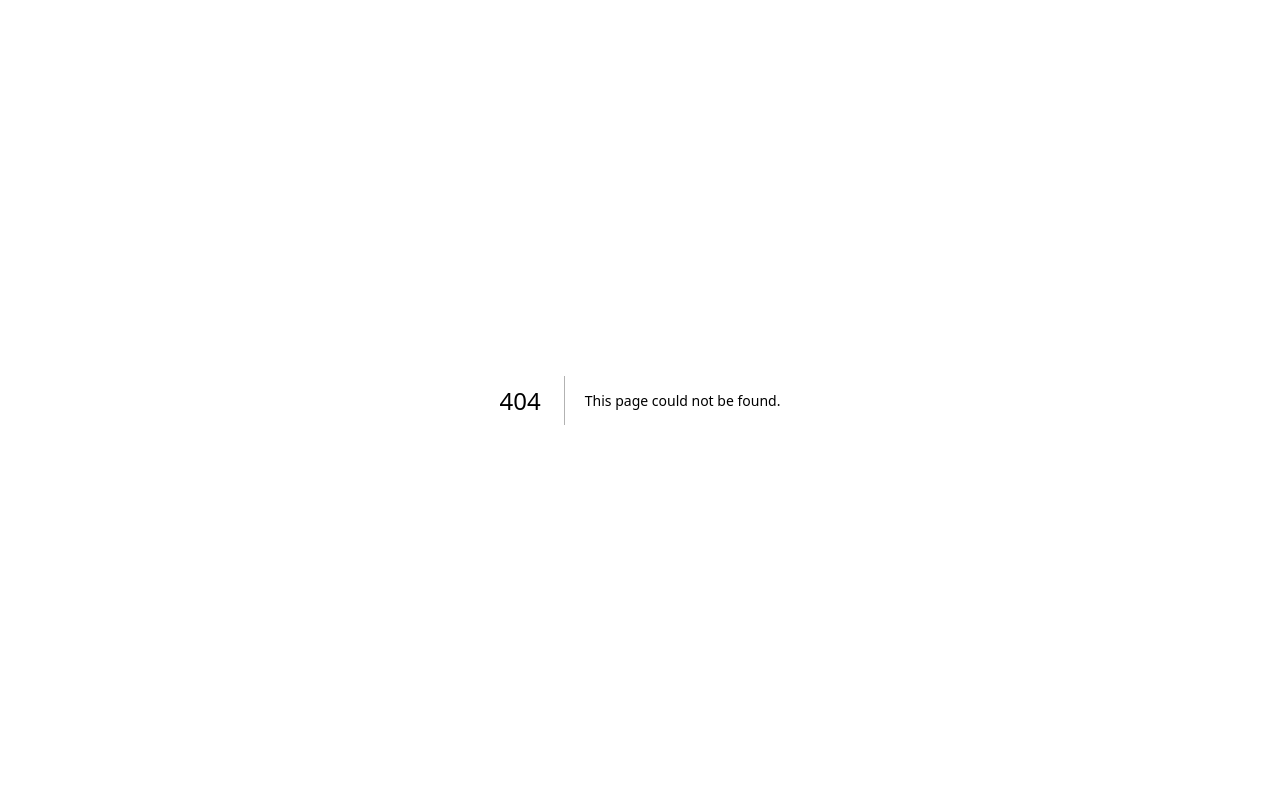
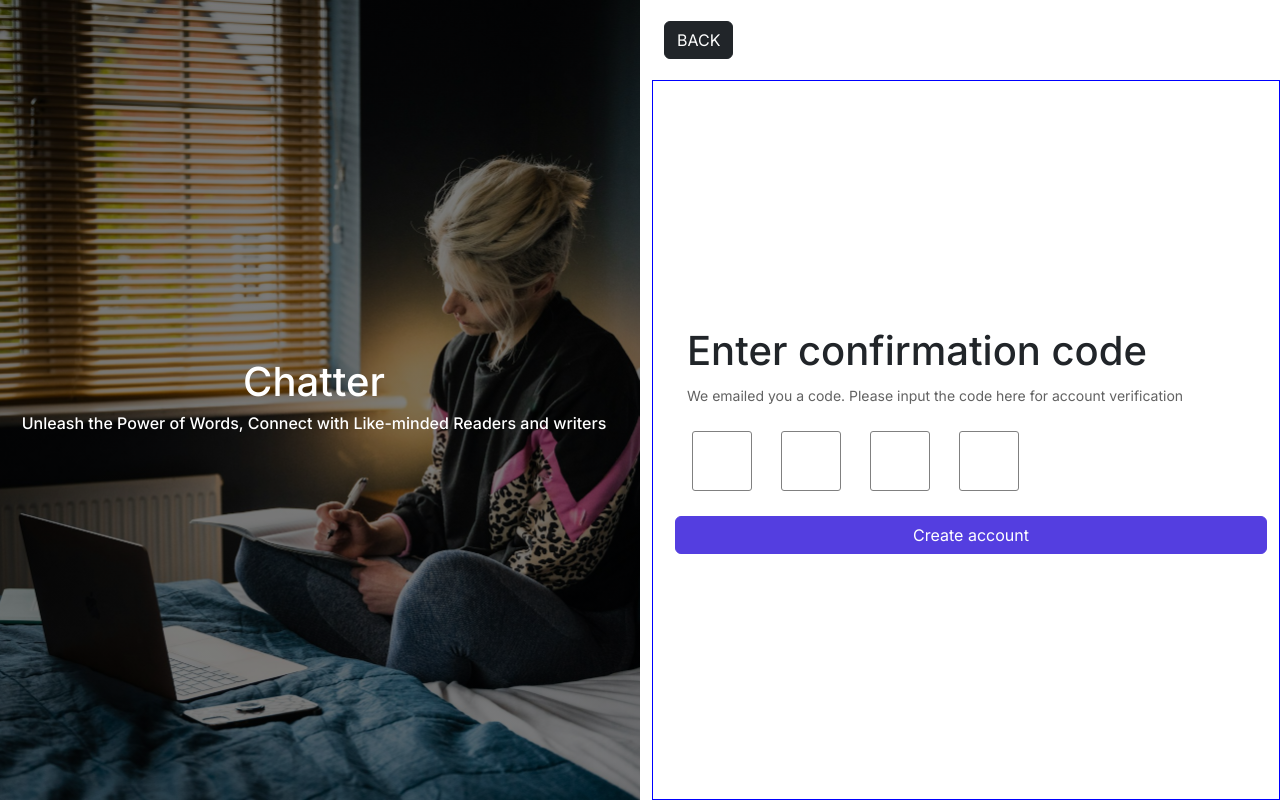
Before and after one commit to DanielRomeo/EconJournalEntry, a Next.js app in the folder frontend/: page /confirmation in a window 1280 px wide. Before the commit this address had no page. Built offline with nearby package versions, Linux system fonts and the light colour scheme.

Commit message:
added the confirmation page

```diff
--- a/frontend/package.json
+++ b/frontend/package.json
@@ -10,7 +10,6 @@
   },
   "dependencies": {
     "@react-firebase/firestore": "^0.5.5",
-    "react-pro-sidebar": "^1.1.0",
     "bootstrap": "^5.3.3",
     "dompurify": "^3.0.9",
     "firebase": "^10.8.1",
@@ -25,6 +24,8 @@
     "react-hook-form": "^7.51.0",
     "react-icons": "^5.0.1",
     "react-markdown": "^9.0.1",
+    "react-otp-input": "^3.1.1",
+    "react-pro-sidebar": "^1.1.0",
     "sass": "^1.71.1"
   },
   "devDependencies": {
--- /dev/null
+++ b/frontend/src/app/_styles/Confirmation/ConfirmationComponent.module.scss
@@ -0,0 +1,56 @@
+.mainCol{
+    height: 100vh;
+
+    .firstArea{
+        // height: 10hv;
+        display: flex;
+        flex-direction: row;
+        align-items: center;
+        height: 10vh;
+    }
+
+    .container{
+        display: flex;
+        flex-direction: column;
+        // align-items: center;
+        justify-content: center;
+        // padding: 50px;
+        border: 1px solid blue;
+        height: 90vh;
+
+        // .firstArea{
+        //     align-self:flex-start ;
+        // }
+
+        *{
+            margin: 5px;
+        }
+
+        .informationRow, .boxesRow, .buttonsRow{
+            // flex:1;
+            // align-self: center;
+        }
+        .informationRow{
+            :nth-child(2){
+                color: #626262;
+            }
+        }
+
+        .backButtonRow{
+            // justify-content: ;
+            // border: 1px solid red;
+            .backButton{
+                width: 80px;
+            }
+
+        }
+
+
+        .buttonsRow{
+            .createAccountButton{
+                background-color: #543EE0;
+                border: 1px solid #543EE0;
+            }
+        }
+    }
+}
--- a/frontend/src/app/_styles/SigninPage/MainTabComponent.module.scss
+++ b/frontend/src/app/_styles/SigninPage/MainTabComponent.module.scss
@@ -1,9 +1,11 @@
 .mainCol{
-    // border: 1px solid tan;
     height: 100vh;
+
     .container{
-        // background-color: green;
-        // border: 1px solid blue;
-        padding: 50px;
+        // padding: 50px;
+        display: flex;
+        // flex
+
+
     }
 }
--- /dev/null
+++ b/frontend/src/app/confirmation/codeInput.tsx
@@ -0,0 +1,27 @@
+import { useState } from "react";
+import OtpInput from 'react-otp-input';
+
+const inputStyle = {
+    'border': '1px solid grey',
+    'width': '60px',
+    'height': '60px',
+    'borderRadius': '5%'
+}
+
+function PinCodeInput() {
+    const [otp, setOtp] = useState('');
+
+
+    return (
+        <OtpInput
+        value={otp}
+        onChange={setOtp}
+        numInputs={4}
+        renderSeparator={<span> &nbsp;&nbsp;</span>}
+        renderInput={(props) => <input {...props} />}
+        inputStyle={inputStyle}
+        />
+    );
+  }
+
+  export default PinCodeInput;
--- /dev/null
+++ b/frontend/src/app/confirmation/confirmationComponent.tsx
@@ -0,0 +1,38 @@
+"use client";
+import {Button,Col, Container, Row} from 'react-bootstrap'
+import Styles from '../_styles/Confirmation/ConfirmationComponent.module.scss'
+import PinCodeInput from './codeInput';
+
+
+
+
+const ConfirmationComponent = () => {
+
+    return (
+        <Col className={`${Styles.mainCol}`} lg="6" md="6" sm="12">
+            <div className={`${Styles.firstArea}`}>
+                <Container >
+                    <Button className={`${Styles.backButton}`} variant='dark'>BACK</Button>
+                </Container>
+            </div>
+            <Container className={`${Styles.container}`}>
+
+                <Row className={`${Styles.informationRow}`}>
+                    <h1>Enter confirmation code</h1>
+                    <small>We emailed you a code. Please input the code here for account verification</small>
+                </Row>
+
+                <Row className={`${Styles.boxesRow}`}>
+                    <PinCodeInput ></PinCodeInput>
+                </Row>
+
+                <Row className={`${Styles.buttonsRow}`}>
+                    <Button className={`${Styles.createAccountButton}`} >Create account</Button>
+                </Row>
+
+            </Container>
+        </Col>
+    )
+}
+
+export default ConfirmationComponent;
--- /dev/null
+++ b/frontend/src/app/confirmation/page.tsx
@@ -0,0 +1,15 @@
+"use client";
+import { Row} from "react-bootstrap";
+import ImageComponent from "../signin/_imageComponent";
+import ConfirmationComponent from "./confirmationComponent";
+
+const ConfirmationPage = ()  =>{
+    return (
+        <Row>
+            <ImageComponent></ImageComponent>
+            <ConfirmationComponent></ConfirmationComponent>
+         </Row>
+    )
+}
+
+export default ConfirmationPage;
--- a/frontend/src/app/signin/page.tsx
+++ b/frontend/src/app/signin/page.tsx
@@ -4,11 +4,11 @@ import { Row} from "react-bootstrap";
 import MainComponent from "./_mainTabComponent";
 import ImageComponent from "./_imageComponent";
 
-const SigninPage = ()=>{
-
+const SigninPage = ()  =>{
     return (
         <Row>
             <ImageComponent></ImageComponent>
+
             <MainComponent></MainComponent>
          </Row>
     )
```
Also changed, not shown: frontend/src/app/signin/_signupComponent.tsx (+13 -1 lines), 1 other file (tests, documents, lock files or other folders).
